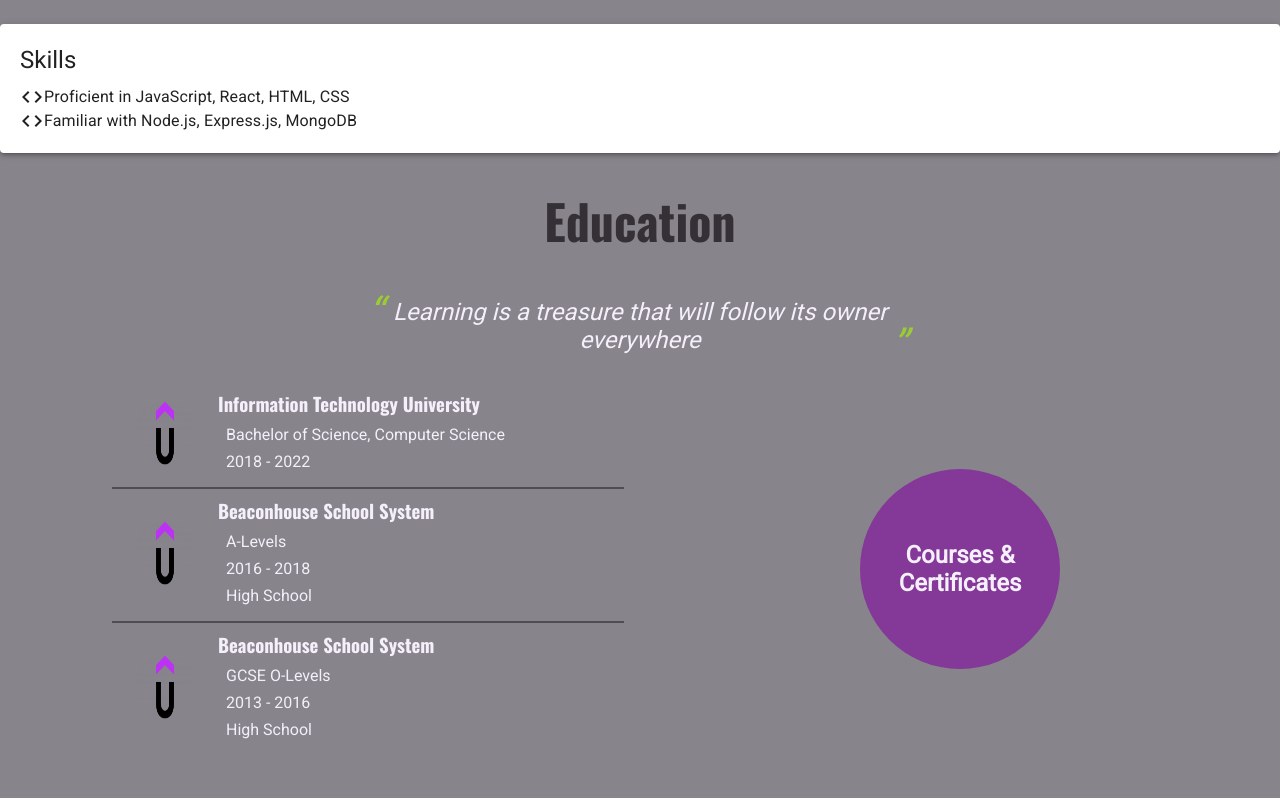
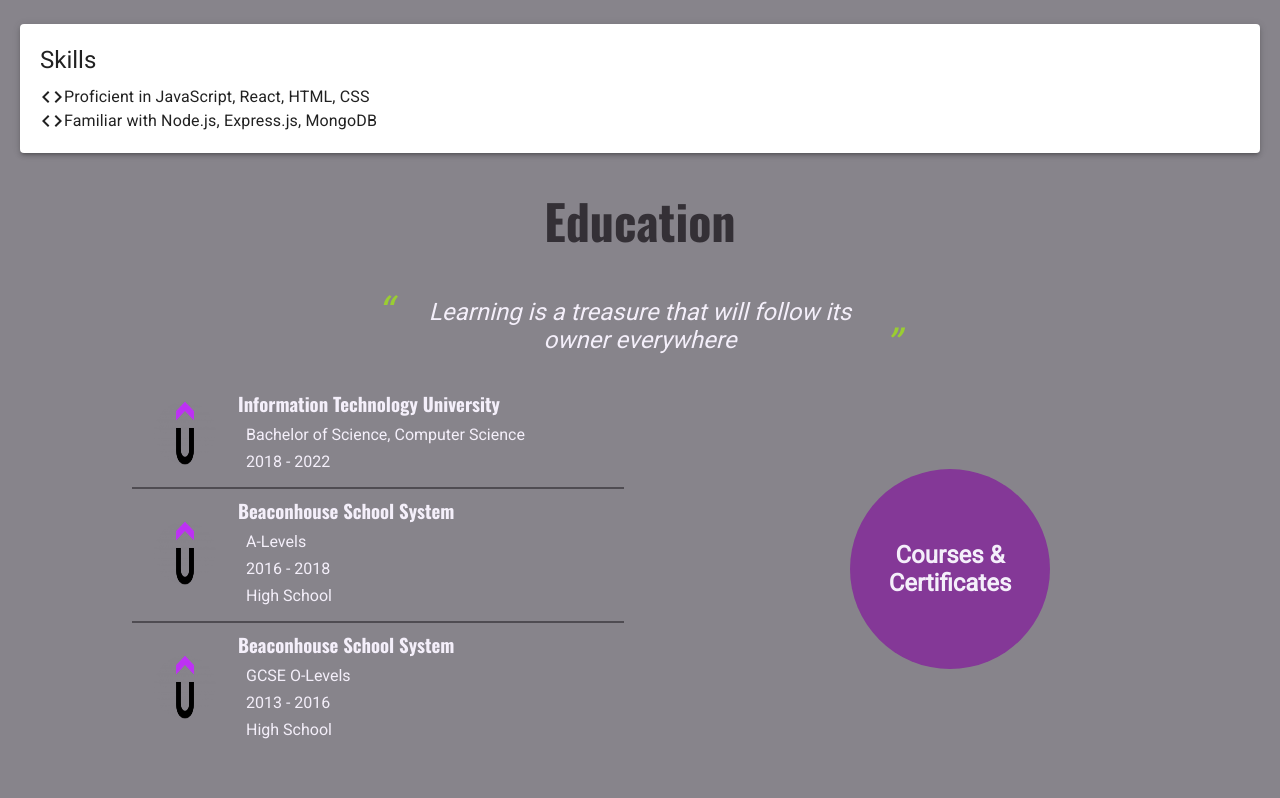
Before and after one commit to arahman01/personal-site, a Next.js app: page / in a window 1280 px wide. Shown: the part 787-1585 px from the top of the page. Built offline with nearby package versions, Linux system fonts and the light colour scheme.

Commit message:
adding a layout container

```diff
--- a/pages/index.js
+++ b/pages/index.js
@@ -9,6 +9,7 @@ import Projects from "../components/projects/projects";
 import Experience from "../components/experience/experience";
 import Skills from "../components/skills/skills";
 import Education from "../components/education/education";
+import layoutStyles from "../styles/layout.module.css";
 
 function HomePage(props) {
   return (
@@ -36,6 +37,7 @@ function HomePage(props) {
         />
       </Head>
       <Hero></Hero>
+      <div className={layoutStyles.container}>
         <Element name="aboutMe">
           <Skills />
           <Education />
@@ -52,6 +54,7 @@ function HomePage(props) {
         <Element name="contact">
           <ContactPage />
         </Element>
+      </div>
     </Fragment>
   );
 }
--- /dev/null
+++ b/styles/layout.module.css
@@ -0,0 +1,5 @@
+.container {
+  max-width: 4000px;
+  margin: 0 auto;
+  padding: 0 20px;
+}
```
Lines whose indentation alone changed are shown as unchanged.
